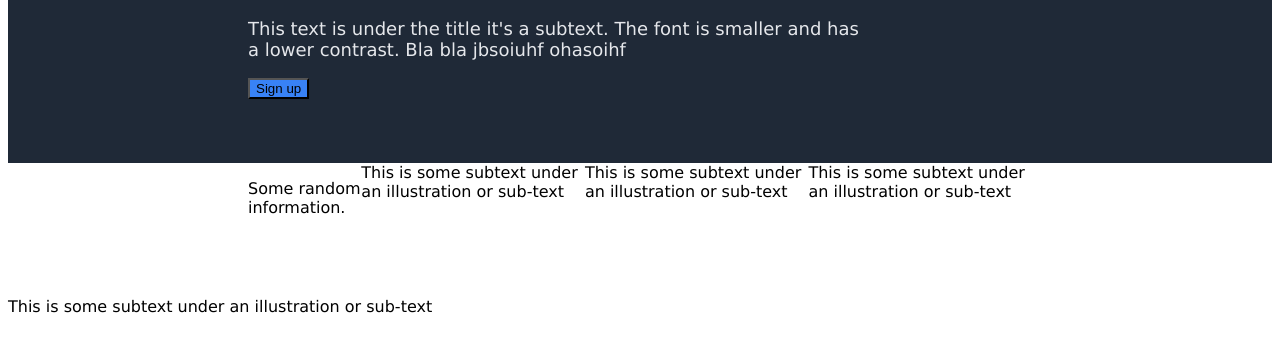
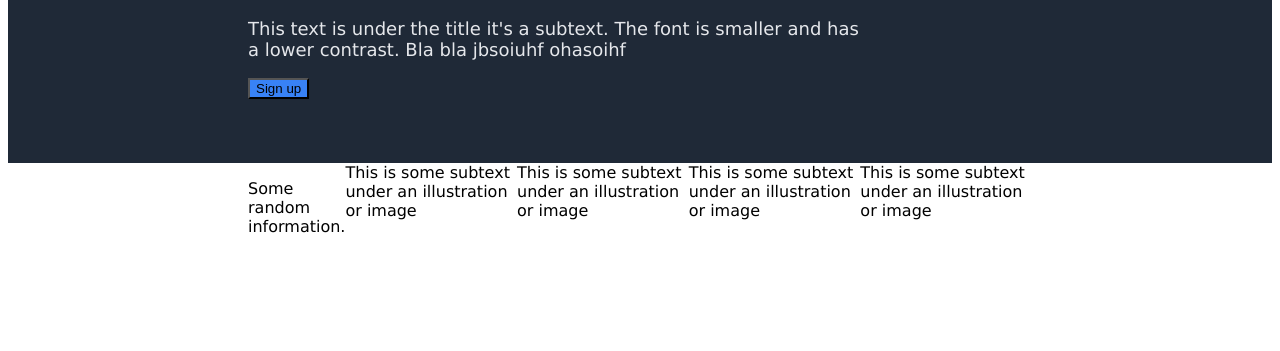
Before and after one commit to JBD26/Landing-page-Odin, a plain HTML site: page index.html in a window 1280 px wide. Shown: the part 239-590 px from the top of the page. Drawn offline with Linux system fonts and the light colour scheme.

Commit message:
Fix html for section2

```diff
--- a/index.html
+++ b/index.html
@@ -34,28 +34,28 @@
             <div class="container">
                 <div class="img">
                 <div class="text">
-                This is some subtext under an illustration or sub-text
+                This is some subtext under an illustration or image
                 </div>
                 </div>
             </div>
             <div class="container">
                 <div class="img">
                 <div class="text">
-                This is some subtext under an illustration or sub-text
-                </div>
-                </div>
-            </div>
-            <div class="container">
-                <div class="img">
-                <div class="text"></div>
-                This is some subtext under an illustration or sub-text
+                This is some subtext under an illustration or image
                 </div>
                 </div>
             </div>
             <div class="container">
                 <div class="img">
                 <div class="text">
-                This is some subtext under an illustration or sub-text
+                This is some subtext under an illustration or image
+                </div>
+                </div>
+            </div>
+            <div class="container">
+                <div class="img">
+                <div class="text">
+                This is some subtext under an illustration or image
                 </div>
                 </div>
             </div>
```
